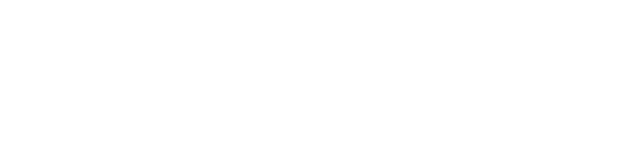
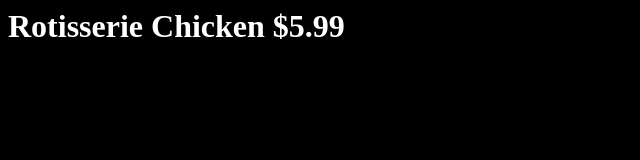
Before and after one commit to ericwbailey/rotisseriechicken599.com, a plain HTML site: page index.html in a window 1280 px wide. Shown: the whole page, without its empty margins (0-640 px from the left). Drawn offline with Linux system fonts and the light colour scheme.

Commit message:
fix: `background-color` not `background color`

```diff
--- a/index.html
+++ b/index.html
@@ -10,7 +10,7 @@
 <body>
   <style>
     body {
-      background color: #000000;
+      background-color: #000000;
       color: #ffffff;
     }
   </style>
```
